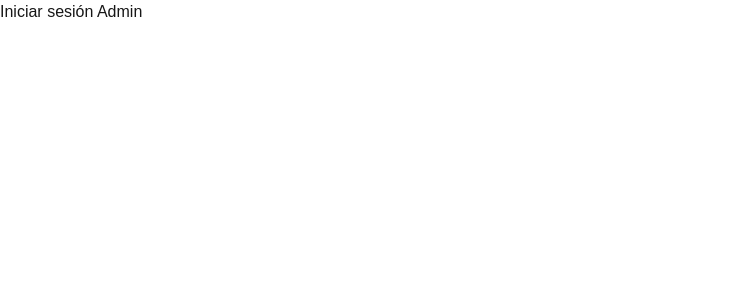
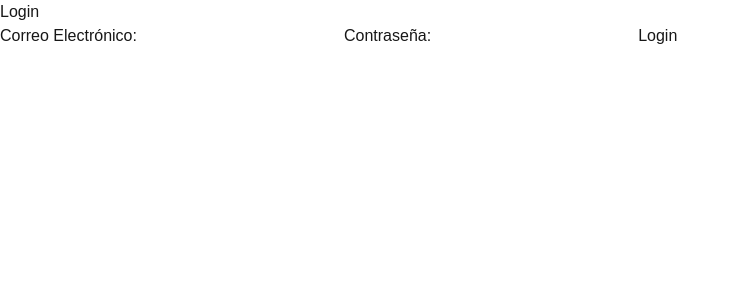
Before and after one commit to ccUnicode/UniOpenCourse, a Next.js app in the folder apps/frontend/: page /admin/login in a window 1280 px wide. Shown: the top 300 px of the page, without its empty margins (0-740 px from the left). Built offline with nearby package versions, Linux system fonts and the light colour scheme; no server answers.

Commit message:
feat: adding structure for admin login

```diff
--- a/apps/frontend/app/admin/login/page.tsx
+++ b/apps/frontend/app/admin/login/page.tsx
@@ -1,3 +1,24 @@
+'use client';
+const baseUrl = process.env.API_URL || 'http://localhost:3001';
+
+const handleSubmit = async (
+  event: React.SyntheticEvent<HTMLFormElement, SubmitEvent>,
+) => {
+  event.preventDefault();
+  // Utilizar funcion fetch para enviar datos al backend (/auth/admin/login)
+};
+
 export default function LoginAdmin() {
-  return <h1>Iniciar sesión Admin</h1>;
+  return (
+    <div>
+      <h1>Login</h1>
+      <form onSubmit={handleSubmit}>
+        <label htmlFor="email">Correo Electrónico:</label>
+        <input type="email" id="email" name="email" required />
+        <label htmlFor="password">Contraseña:</label>
+        <input type="password" id="password" name="password" required />
+        <button type="submit">Login</button>
+      </form>
+    </div>
+  );
 }
```
